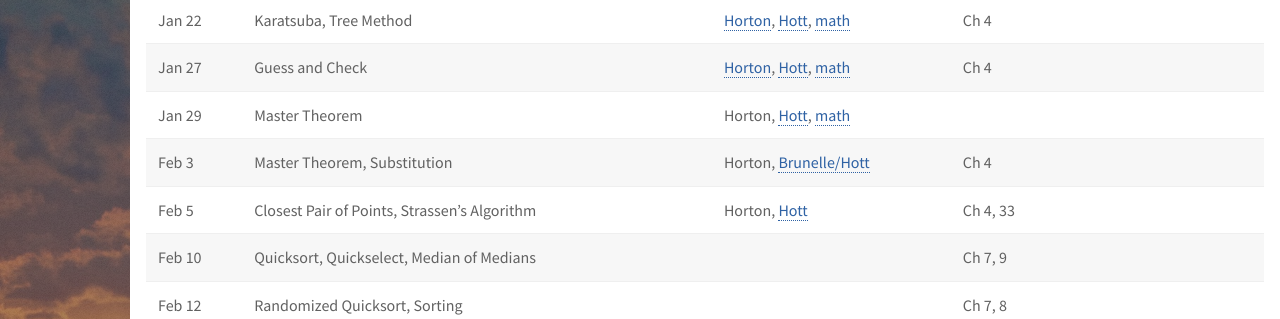
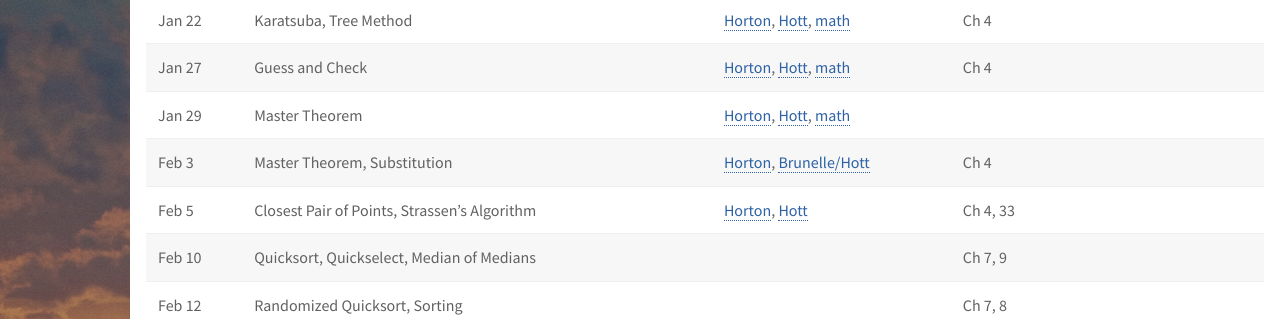
Before and after one commit to deternitydx/uvacs4102, a Jekyll site: the page built from index.md, in a window 1280 px wide and 900 px high, scrolled down 557 px. Shown: the part 155-474 px from the top of the window. Built offline with Jekyll 4.4.1, drawn with Linux system fonts in a browser that asks for light colours; nearby versions of some CDN libraries; library files that are not in the unit come from our copies; part of the change alters nothing that is shown.

```diff
--- a/index.md
+++ b/index.md
@@ -33,9 +33,9 @@ This is a tentative full-semester schedule of topics addressed.  As we go throug
 | Jan 20  | *MLK Day - No class*                 |  |                      |                 |
 | Jan 22  | Karatsuba, Tree Method                 | [Horton](lectures/horton/cs4102_L3_horton.pdf), [Hott](lectures/robbie/l3.pdf), [math](lectures/day3-proofs.pdf) | Ch 4                 |                 |
 | Jan 27  | Guess and Check                         |  [Horton](lectures/horton/cs4102_L4_horton.pdf), [Hott](lectures/robbie/l4.pdf), [math](lectures/day4-proofs.pdf) | Ch 4                 |                 |
-| Jan 29  | Master Theorem            | Horton, [Hott](lectures/robbie/l5.pdf), [math](lectures/day5-proofs.pdf)  |                      |                 |
-| Feb 3   | Master Theorem, Substitution                  | Horton, [Brunelle/Hott](lectures/robbie/l6.pdf) | Ch 4                |                 |
-| Feb 5   | Closest Pair of Points, Strassen's Algorithm         | Horton, [Hott](lectures/robbie/l7.pdf) | Ch 4, 33              |                 |
+| Jan 29  | Master Theorem            |[Horton](cs4102_L5_Master_horton.pdf), [Hott](lectures/robbie/l5.pdf), [math](lectures/day5-proofs.pdf)  |                      |                 |
+| Feb 3   | Master Theorem, Substitution                  | [Horton](cs4102-L6-closestpair-horton.pdf), [Brunelle/Hott](lectures/robbie/l6.pdf) | Ch 4                |                 |
+| Feb 5   | Closest Pair of Points, Strassen's Algorithm         | [Horton](cs4102_L7_closestpair_Strassen_horton.pdf), [Hott](lectures/robbie/l7.pdf) | Ch 4, 33              |                 |
 | Feb 10  | Quicksort, Quickselect, Median of Medians          | | Ch 7, 9                 |                 |
 | Feb 12  | Randomized Quicksort, Sorting           | | Ch 7, 8              |                 |
 | Feb 17  | Sorting Algorithms, Linear Time Sorting | | Intro II, Ch 4, 6, 8 |                 |
```
Also changed, not shown: 3 other files.
